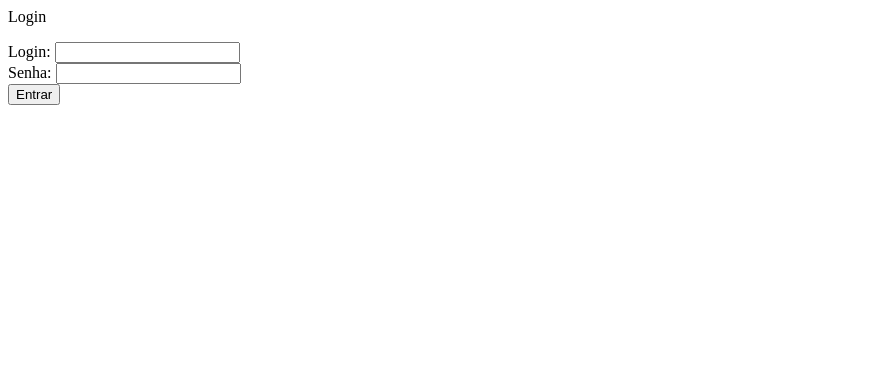
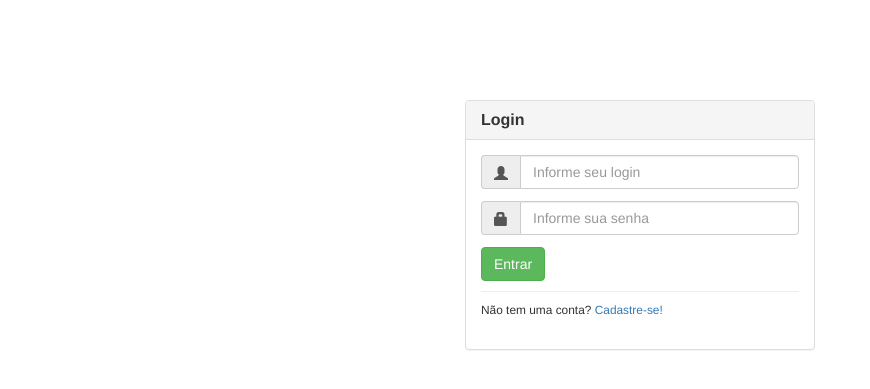
Before and after one commit to adrianomp/Trabalho-T2-LPW-PHP, a PHP site: page /logar_usuario.php in a window 1280 px wide. Shown: the top 389 px of the page, without its empty margins (0-870 px from the left). Run offline with PHP 8.4, Linux system fonts and the light colour scheme.

Commit message:
bootstrap tela de login incompleto

```diff
--- a/t2-lpw-noite/projeto_principal/logar_usuario.php
+++ b/t2-lpw-noite/projeto_principal/logar_usuario.php
@@ -1,5 +1,82 @@
 <html>
-    <head>
+   <head>
+
+        <meta charset="utf-8">
+        <meta http-equiv="X-UA-Compatible" content="IE=edge">
+        <meta name="viewport" content="width=device-width, initial-scale=1">
+        <meta name="description" content="">
+        <meta name="author" content="">
+
+        <title>Heroic Features - Start Bootstrap Template</title>
+
+        <!-- Bootstrap Core CSS -->
+        <link href="css/bootstrap.min.css" rel="stylesheet">
+
+        <!-- Custom CSS -->
+        <link href="css/heroic-features.css" rel="stylesheet">
+
+    </head>
+
+    <body>
+
+
+<div class="container" style="margin-top:30px">
+<div class="col-md-4 col-md-offset-4">
+    <div class="panel panel-default">
+  <div class="panel-heading"><h3 class="panel-title"><strong>Login </strong></h3>
+
+  </div>
+
+  <div class="panel-body">
+      <form role="form" method="post" action="login.php">
+         <?php
+            if (isset($msgErro)) {
+                ?>
+        <div class="alert alert-danger">
+       <a class="close" data-dismiss="alert" href="#"></a><?= $msgErro ?>
+            </div>
+
+                <?php
+            }
+            ?>
+
+  <div style="margin-bottom: 12px" class="input-group">
+                                        <span class="input-group-addon"><i class="glyphicon glyphicon-user"></i></span>
+                                        <input id="login-username" type="text" class="form-control" name="login" value="" placeholder="Informe seu login">
+                                    </div>
+
+                            <div style="margin-bottom: 12px" class="input-group">
+                                        <span class="input-group-addon"><i class="glyphicon glyphicon-lock"></i></span>
+                                        <input id="login-password" type="password" class="form-control" name="senha" placeholder="Informe sua senha">
+                                    </div>
+
+
+
+  <button type="submit" class="btn btn-success" name="enviar">Entrar</button>
+
+  <hr style="margin-top:10px;margin-bottom:10px;" >
+
+  <div class="form-group">
+
+                                        <div style="font-size:85%">
+                                            Não tem uma conta?
+                                            <a href="cadastrar_usuario.php" onClick="$('#loginbox').hide(); $('#signupbox').show()">
+                                            Cadastre-se!
+                                        </a>
+                                        </div>
+
+                                </div>
+</form>
+  </div>
+</div>
+</div>
+</div>
+    </body>
+
+
+
+
+<!--    <head>
         <meta charset="UTF-8" />
         <title>Bazar Tem Tudo</title>
     </head>
@@ -28,5 +105,5 @@
 
 
 
-    </body>
+    </body>-->
 </html>
```
